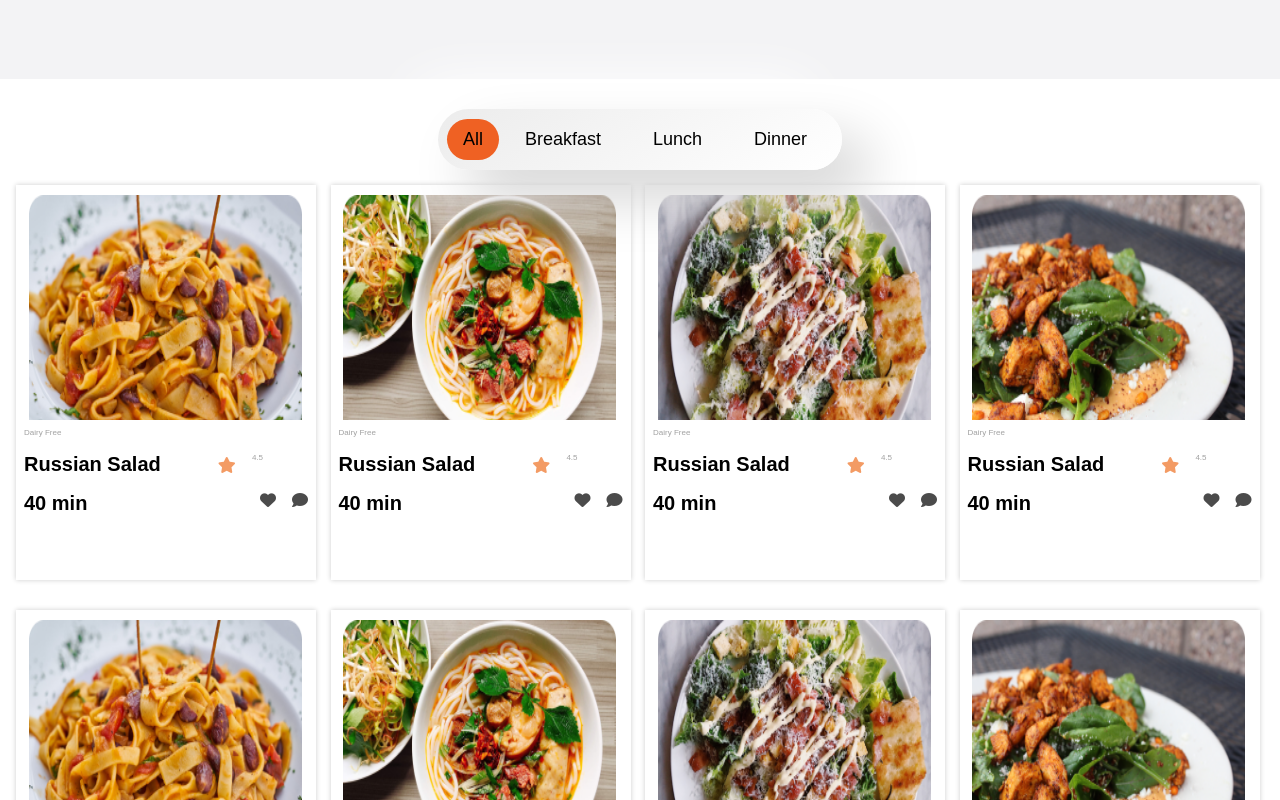
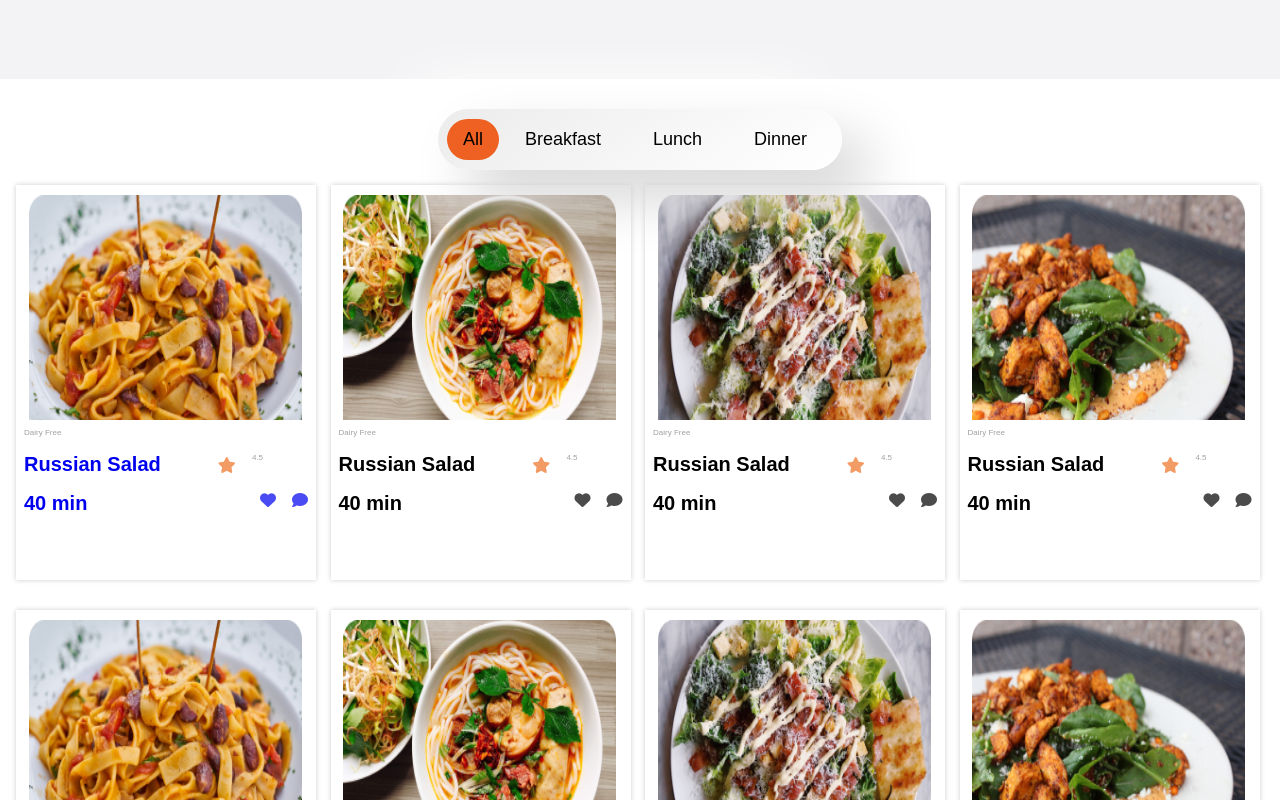
Before and after one commit to KYTC-Front-End/recipe-SB, a plain HTML site: page index.html in a window 1280 px wide. Shown: the part 481-1281 px from the top of the page. Drawn offline with Linux system fonts and the light colour scheme.

Commit message:
creat link in first card

```diff
--- a/index.html
+++ b/index.html
@@ -80,8 +80,8 @@
 
          <section class="List-contaier">
 
-
             <section class="List_box">
+                <a href="datails.html">
                 <section class="List_card">
 
                     <section class="List_image">
@@ -109,6 +109,7 @@
                     </section>
 
                 </section>
+            </a>
 
                 <section class="List_card">
 
```
